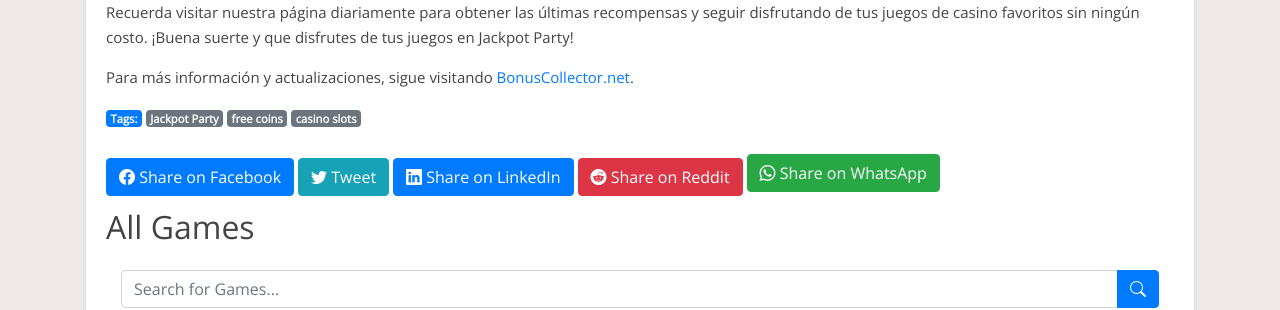
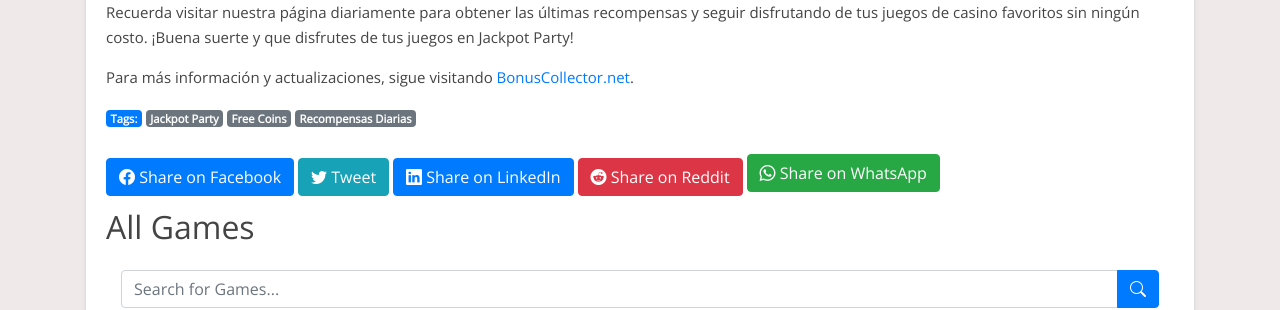
Before and after one commit to Prollad99/bs-net, a Jekyll site: the page built from es/_posts/2024-07-31-jackpot-party.md, in a window 1280 px wide and 900 px high, scrolled down 8216 px. Shown: the part 149-459 px from the top of the window. Built offline with Jekyll 4.4.1, drawn with Linux system fonts in a browser that asks for light colours; nearby versions of some CDN libraries; comment, search, counter and statistics services are not loaded.

Commit message:
Update 2024-07-31-jackpot-party.md

```diff
--- a/es/_posts/2024-07-31-jackpot-party.md
+++ b/es/_posts/2024-07-31-jackpot-party.md
@@ -2,7 +2,7 @@
 layout: post
 title: "Jackpot Party Free Coins: ¡Consigue tus Monedas Diarias Gratis!"
 date: 2024-07-31
-tags: [Jackpot Party, free coins, casino slots]
+tags: [Jackpot Party, Free Coins, Recompensas Diarias]
 author: BonusCollector.net
 description: "Descubre cómo obtener monedas gratis diarias para Jackpot Party. ¡Juega y gana grandes premios!"
 lang: es
```
